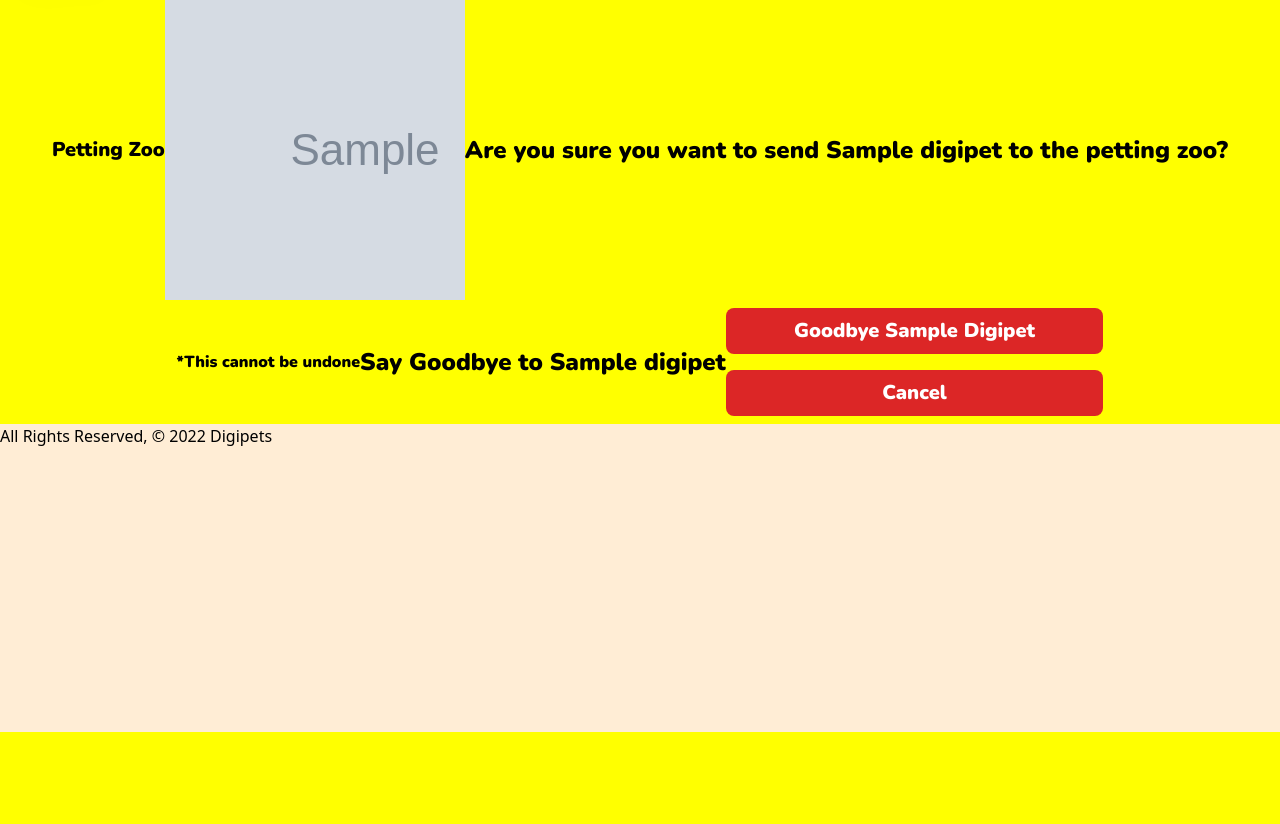
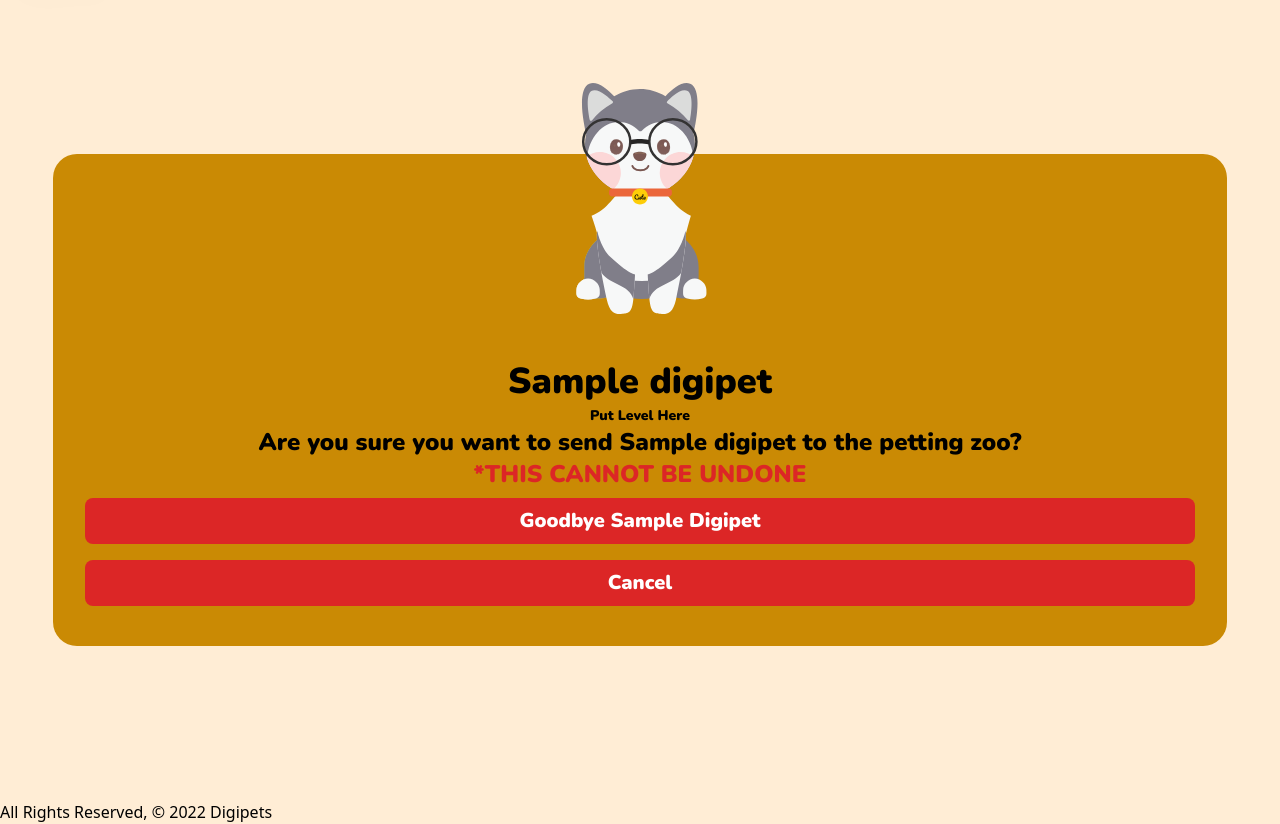
Before and after one commit to tnicho/Digipets, a Django app: page /digipets/1/delete/ in a window 1280 px wide. Shown: the part 68-892 px from the top of the page. Before the commit the page ends 800 px from the top, so only its background shows below. Run offline with Django 4.2, Linux system fonts and the light colour scheme; a user stored in the database is signed in; tables that the repository leaves empty hold one stand-in row (values such as "Sample post"); grey boxes marked "Sample" are stand-in pictures; some libraries are stand-ins or nearby versions.

Commit message:
almost done styling commit

```diff
--- a/digipetsforever/settings.py
+++ b/digipetsforever/settings.py
@@ -26,7 +26,7 @@ SECRET_KEY = 'django-insecure-mk!^xsx^d0x8!y)kus$#$1$j8a(d)@-@ob(d00r78v=*)^12_u
 DEBUG = True
 
 ALLOWED_HOSTS = [
-    'digipetsforever.herokuapp.com'
+
 ]
 
 
--- a/main_app/templates/digipets/index.html
+++ b/main_app/templates/digipets/index.html
@@ -6,8 +6,8 @@
 {% for digipet in digipets %}
 <a href ="{% url 'detail' digipet.id %}">
 
-  <div class="card-content">
-      <div class="index-photo">{{digipet.image}}</div>
+  <!-- <div class="card-content">
+      <div class="index-photo">{{digipet.image}}</div> -->
 
   <!-- <div class="card-content">
       <div class="index-photo"></div>
--- a/main_app/templates/landing.html
+++ b/main_app/templates/landing.html
@@ -1,3 +1,4 @@
+
 {% load static %}
 
 <!DOCTYPE html>
@@ -26,7 +27,7 @@
     </div>
     </div>
 
-
+    <meta http-equiv="refresh" content="3;url=accounts/login/">
 
 </body>
 </html>
--- a/main_app/templates/main_app/digipet_confirm_delete.html
+++ b/main_app/templates/main_app/digipet_confirm_delete.html
@@ -1,7 +1,8 @@
 {% extends 'base.html' %}
 
 {% block content %}
-  <h1 class="nunito text-xl">Petting Zoo</h1>
+{% load static %}
+  <!-- <h1 class="nunito text-xl">Petting Zoo</h1>
 
   <div id="pet-photo">
 
@@ -27,6 +28,47 @@
   <script>
     let animalImage = "{{digipet.image}}";
     document.getElementById('pet-photo').style.backgroundImage = "url('"+ animalImage +"')";
-  </script>
+  </script> -->
+
+
+
+<form action="" method="POST">
+    {% csrf_token %}
+  <div class="flex h-screen w-screen items-center justify-center bg-orange-100 from-violet-900 to-teal-400">
+    <div class="p-8 w-11/12 cursor-pointer rounded-3xl bg-yellow-600 transition duration-300 ease-in-out hover:scale-105 hover:drop-shadow-2xl">
+      <div class="-mb-20 -translate-y-1/2 transform">
+        {% if digipet.species == "C" %}
+          <img class="mx-auto h-64 " src="{% static "digipets\assets\animals\corgi\1.svg" %}">
+        {% elif digipet.species == "H" %}
+          <img class="mx-auto h-64 " src="{% static "digipets\assets\animals\husky\1.svg" %}">
+        {% elif digipet.species == "O" %}
+          <img class="mx-auto h-64 " src="{% static "digipets\assets\animals\otter\1.svg" %}">
+        {% endif %}
+        <!-- <img src="https://i.ibb.co/JWTX98g/Seek-Png-com-kobe-bryant-png-109287.png" alt="Kobe Bryant" title="Kobe Bryant" class="mx-auto h-64" /> -->
+      </div>
+      <div class="text-center">
+        <h3 class="text-center text-4xl nunito ">{{ digipet.name }}</h3>
+        <span class="text-sm nunito">Put Level Here</span>
+        <h5 class="text-center text-2xl nunito ">Are you sure you want to send <span class="teal-text">{{ object.name }}</span> to the petting zoo?</h5>
+        <h5 class="text-center text-2xl nunito text-red-600 ">*THIS CANNOT BE UNDONE</h5>
+      </div>
+
+      <div class="text-center">
+        <input
+          type="submit"
+          value="Goodbye {{ object.name }}"
+          class="nunito w-full inline-flex items-center justify-center mt-2 mb-2 px-4 py-2 bg-red-600 border border-transparent rounded-lg  capitalize text-white hover:bg-red-700 active:bg-red-700 focus:outline-none focus:border-red-700 focus:ring focus:ring-red-200 disabled:opacity-25 transition text-xl">
+      </div>
+
+      <div class="text-center">
+        <a href="{% url 'detail' digipet.id %} "
+          class="nunito w-full inline-flex items-center justify-center mt-2 mb-2 px-4 py-2 bg-red-600 border border-transparent rounded-lg  capitalize text-white hover:bg-red-400 active:bg-red-700 focus:outline-none focus:border-red-700 focus:ring focus:ring-red-200 disabled:opacity-25 transition text-xl">
+          <button> Cancel </button>
+        </a>
+      </div>
+
+    </div>
+  </div>
+</form>
 
 {% endblock %}
--- a/main_app/urls.py
+++ b/main_app/urls.py
@@ -2,9 +2,9 @@ from django.urls import path, include
 from . import views
 
 urlpatterns = [
-	path('', views.home, name='home'),
+	path('home/', views.home, name='home'),
 	path('digipets/', views.digipets_index, name='index'),
-	path('landing/', views.landing, name='landing'),
+	path('', views.landing, name='landing'),
 	path('digipets/<int:digipet_id>/', views.digipets_detail, name='detail'),
 	path('digipets/<int:pk>/update/', views.DigipetUpdate.as_view(), name='digipets_update'),
 	#path('digipets/<int:digipet_id>/update/', views.digipets_update, name='digipets_update'),
```
Also changed, not shown: main_app/templates/digipets/detail.html (+5 -5 lines), main_app/templates/main_app/digipet_form.html (+5 -3 lines).
